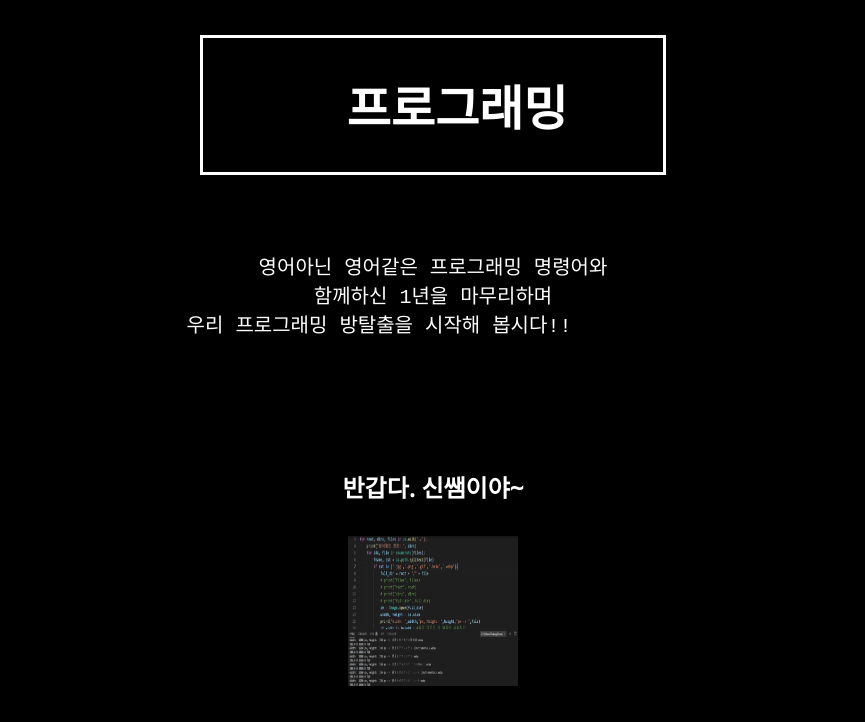
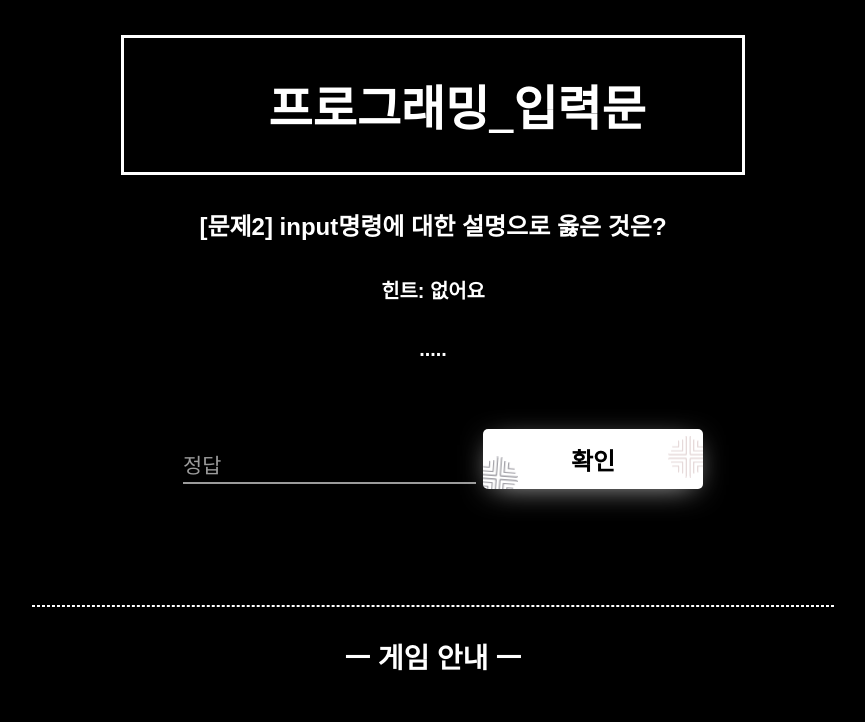
Before and after one commit to sempoby/maze_pgexam221210, a plain HTML site: page code_page/page02_python.html in a window 1280 px wide. Shown: the top 722 px of the page, without its empty margins (207-1072 px from the left). Drawn offline with Linux system fonts and the light colour scheme; a web font is replaced by a local one.

Commit message:
2. page02_python : 문제 2 추

```diff
--- a/code_page/page02_python.html
+++ b/code_page/page02_python.html
@@ -14,10 +14,10 @@
 
       <br>
       <div class problem_box style="border:white; border-width:3px; border-style:solid;">
-         <h1 style="color:white">  　　　프로그래밍　　  </h1>
+         <h1 style="color:white">  　　　프로그래밍_입력문　　  </h1>
       </div>
 
-
+<!--
       <div class="story">
 
          <br>
@@ -74,12 +74,12 @@
          <br>
 
       </div>
-
+-->
       <div class="problem">
 
-         <h4> [문제1] 위 이미지의 프로그래밍 언어는?</h4>
-         <h5> 힌트: 우리가 수업시간에 사용했었죠?</h5>
-         <h5> 파..... </h5>
+         <h4> [문제2] input명령에 대한 설명으로 옳은 것은?</h4>
+         <h5> 힌트: 없어요</h5>
+         <h5>  ..... </h5>
 
       </div>
 
--- a/code_page/script.js
+++ b/code_page/script.js
@@ -52,7 +52,7 @@ function to2() {
 
 	function ans()
 	{
-		if(input.value == "파이썬")// [문1]의 정답부분
+		if(input.value == "파이썬")
 			location.href="./page02_python.html";
 		else
 		{
```
